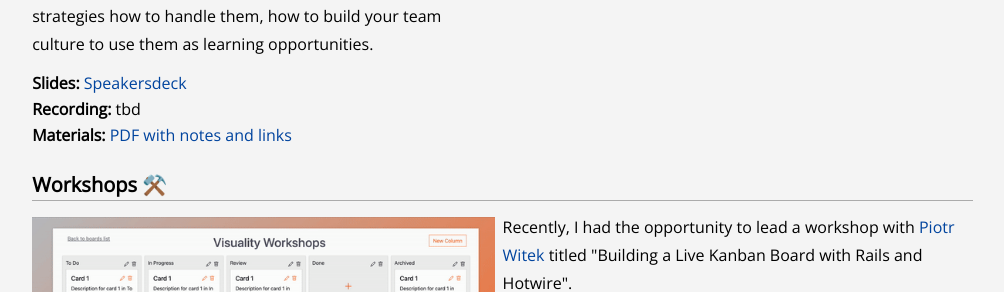
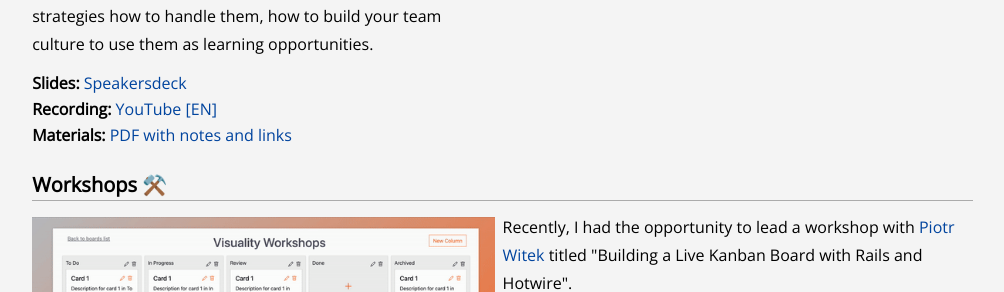
Before and after one commit to maikhel/maikhel.github.io, a Jekyll site: the page built from about.html, in a window 1280 px wide and 900 px high, scrolled down 2281 px. Shown: the part 162-454 px from the top of the window, without its empty margins (259-1263 px from the left). Built offline with Jekyll 4.4.1, drawn with Linux system fonts in a browser that asks for light colours.

Commit message:
Add YouTube recording link

```diff
--- a/about.html
+++ b/about.html
@@ -164,7 +164,7 @@
         </li>
         <li class="pb2">
           <strong>Recording: </strong>
-          <span> tbd</span>
+          <a href="https://www.youtube.com/watch?v=0CuW5mvhZpY&list=PLAkGYJoUfB0utM9M6WiZsCHhz2F1CgAic&index=10" target="_blank" title="Shit Happens: Handling Mistakes 101" class="link dark-blue dark--gold dim">YouTube [EN]</a>
         </li>
         <li>
           <strong>Materials: </strong>
```
